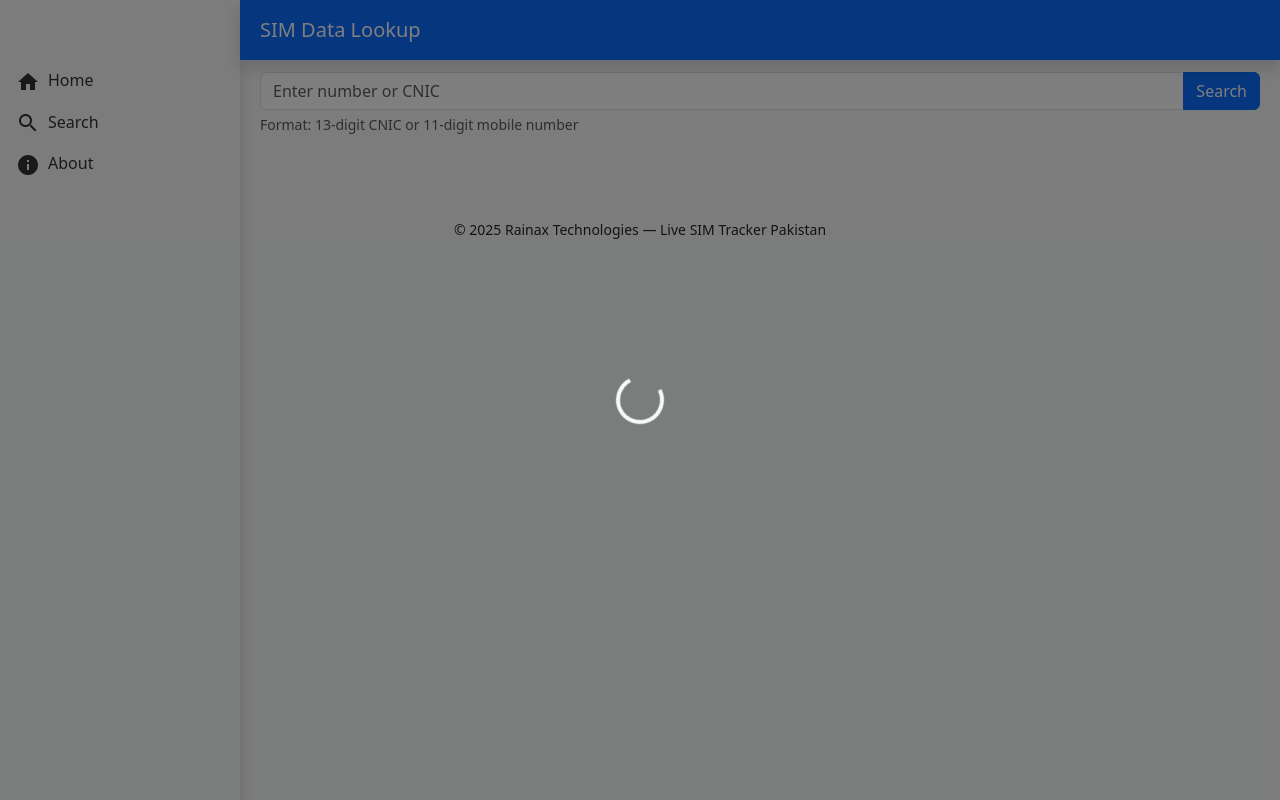
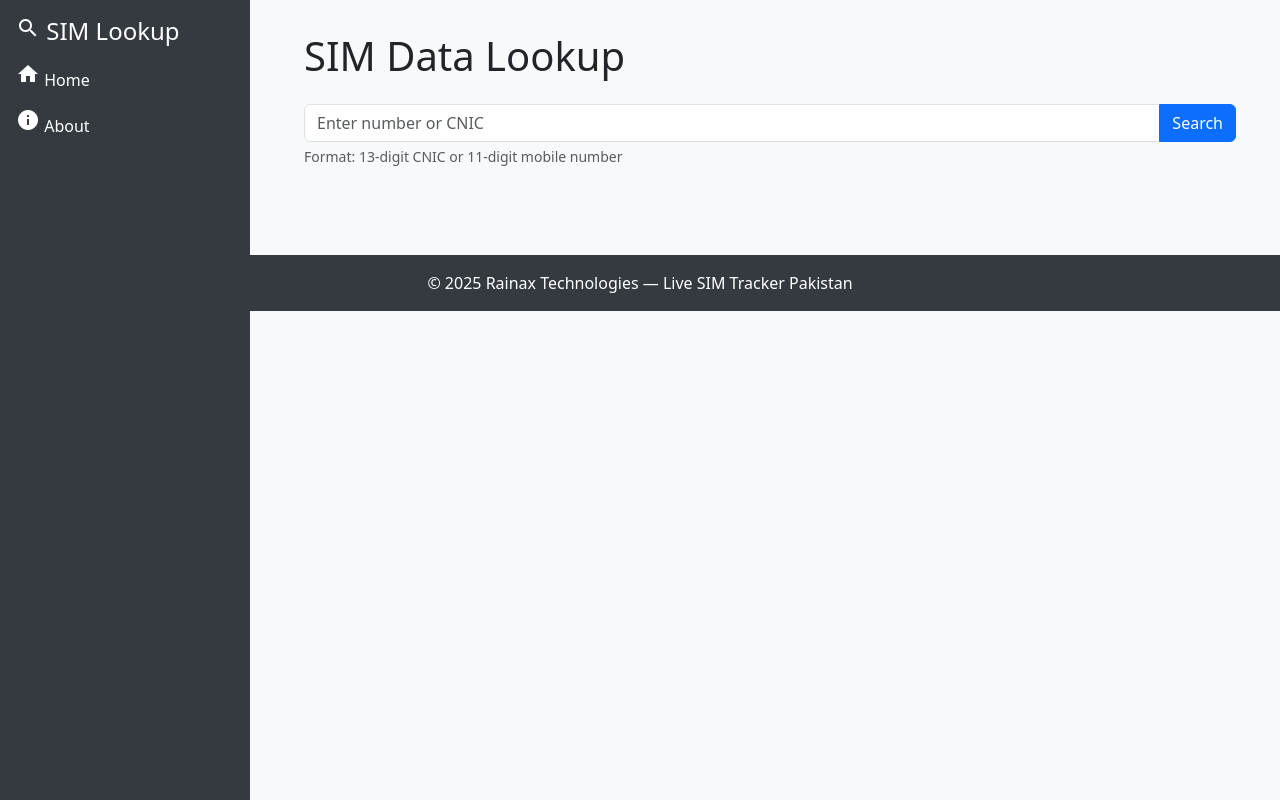
Before and after one commit to rainaxofficial/sims, a Flask app: page / in a window 1280 px wide. Run offline with Flask 3, Linux system fonts and the light colour scheme.

Commit message:
Update index.html

```diff
--- a/templates/index.html
+++ b/templates/index.html
@@ -1,11 +1,14 @@
 <!DOCTYPE html><html lang="en">
 <head>
-  <meta charset="UTF-8" />
-  <meta name="viewport" content="width=device-width, initial-scale=1" />
+  <meta charset="UTF-8">
   <title>SIM Data Lookup</title>
-  <link href="https://cdn.jsdelivr.net/npm/bootstrap@5.3.2/dist/css/bootstrap.min.css" rel="stylesheet" />
-  <link href="https://fonts.googleapis.com/icon?family=Material+Icons" rel="stylesheet" />
+  <meta name="viewport" content="width=device-width, initial-scale=1">
+  <link href="https://cdn.jsdelivr.net/npm/bootstrap@5.3.2/dist/css/bootstrap.min.css" rel="stylesheet">
+  <link href="https://fonts.googleapis.com/icon?family=Material+Icons" rel="stylesheet">
   <style>
+    body {
+      background-color: #f8f9fa;
+    }
     #loadingOverlay {
       display: none;
       position: fixed;
@@ -15,116 +18,68 @@
       justify-content: center;
       align-items: center;
     }
-    #toast-container {
-      position: fixed;
-      top: 1rem;
-      right: 1rem;
-      z-index: 1055;
+    .card {
+      margin-bottom: 1rem;
     }
     .sidebar {
-      width: 240px;
+      width: 250px;
       height: 100vh;
-      background-color: #f8f9fa;
       position: fixed;
       top: 0;
       left: 0;
-      padding-top: 60px;
-      transition: all 0.3s;
-      z-index: 1030;
+      background-color: #343a40;
+      color: #fff;
+      padding: 1rem;
     }
-    .sidebar .nav-link {
-      color: #333;
+    .sidebar a {
+      color: #fff;
+      display: block;
+      margin: 1rem 0;
+      text-decoration: none;
     }
     .content {
-      margin-left: 240px;
-      padding: 20px;
+      margin-left: 260px;
+      padding: 2rem;
     }
-    .header {
-      height: 60px;
-      background-color: #0d6efd;
+    footer {
+      text-align: center;
+      padding: 1rem;
+      background-color: #343a40;
       color: white;
-      display: flex;
-      align-items: center;
-      justify-content: space-between;
-      padding: 0 20px;
-      position: fixed;
-      top: 0;
-      left: 240px;
-      right: 0;
-      z-index: 1040;
-    }
-    .footer {
-      text-align: center;
-      padding: 10px;
-      background: #f8f9fa;
-      margin-top: 30px;
-      font-size: 14px;
-    }
-    @media (max-width: 768px) {
-      .sidebar {
-        left: -240px;
-      }
-      .sidebar.show {
-        left: 0;
-      }
-      .content {
-        margin-left: 0;
-      }
-      .header {
-        left: 0;
-      }
+      margin-top: 2rem;
     }
   </style>
 </head>
-<body class="bg-light">
-  <!-- Sidebar -->
-  <div class="sidebar shadow d-flex flex-column">
-    <a class="nav-link px-3 py-2" href="#"><span class="material-icons align-middle me-2">home</span>Home</a>
-    <a class="nav-link px-3 py-2" href="#"><span class="material-icons align-middle me-2">search</span>Search</a>
-    <a class="nav-link px-3 py-2" href="#"><span class="material-icons align-middle me-2">info</span>About</a>
-  </div>  <!-- Header -->  <div class="header shadow">
-    <div class="d-flex align-items-center">
-      <span class="material-icons d-md-none me-2" id="menuToggle">menu</span>
-      <h5 class="mb-0">SIM Data Lookup</h5>
+<body><div id="loadingOverlay" class="d-none d-flex">
+  <div class="spinner-border text-light" role="status" style="width: 3rem; height: 3rem;">
+    <span class="visually-hidden">Loading...</span>
   </div>
-  </div>  <!-- Loading Overlay -->  <div id="loadingOverlay" class="d-flex">
-    <div class="spinner-border text-light" style="width: 3rem; height: 3rem;"></div>
-  </div>  <!-- Content -->  <div class="content mt-5 pt-4">
-    <form id="lookupForm" class="mb-4 needs-validation" novalidate>
+</div><div class="sidebar">
+  <h4><span class="material-icons">search</span> SIM Lookup</h4>
+  <a href="#"><span class="material-icons">home</span> Home</a>
+  <a href="#"><span class="material-icons">info</span> About</a>
+</div><div class="content">
+  <div class="container">
+    <h1 class="mb-4">SIM Data Lookup</h1>
+    <form id="lookupForm" class="mb-4">
       <div class="input-group">
-        <input type="text" id="numberInput" name="number" class="form-control" placeholder="Enter number or CNIC" required />
+        <input type="text" id="numberInput" name="number" class="form-control" placeholder="Enter number or CNIC" required>
         <button type="submit" class="btn btn-primary">Search</button>
       </div>
       <div class="form-text text-muted mt-1">Format: 13-digit CNIC or 11-digit mobile number</div>
-    </form>
-    <div id="resultArea"></div>
-  </div>  <!-- Toast Container -->  <div id="toast-container"></div>  <!-- Footer -->  <div class="footer">
-    &copy; 2025 Rainax Technologies — Live SIM Tracker Pakistan
-  </div>  <script src="https://cdn.jsdelivr.net/npm/bootstrap@5.3.2/dist/js/bootstrap.bundle.min.js"></script>  <script>
+    </form><div id="resultArea"></div>
+
+  </div>
+</div><footer>
+  © 2025 Rainax Technologies — Live SIM Tracker Pakistan
+</footer><script src="https://cdn.jsdelivr.net/npm/bootstrap@5.3.2/dist/js/bootstrap.bundle.min.js"></script><script>
   const form = document.getElementById('lookupForm');
   const numberInput = document.getElementById('numberInput');
   const overlay = document.getElementById('loadingOverlay');
   const resultArea = document.getElementById('resultArea');
-    const sidebar = document.querySelector('.sidebar');
-    const menuToggle = document.getElementById('menuToggle');
-
-    menuToggle?.addEventListener('click', () => {
-      sidebar.classList.toggle('show');
-    });
 
   function showToast(message) {
-      const container = document.getElementById('toast-container');
-      const toast = document.createElement('div');
-      toast.className = 'toast align-items-center text-bg-danger border-0 show';
-      toast.setAttribute('role', 'alert');
-      toast.innerHTML = `
-        <div class="d-flex">
-          <div class="toast-body">${message}</div>
-          <button type="button" class="btn-close btn-close-white me-2 m-auto" data-bs-dismiss="toast" aria-label="Close"></button>
-        </div>
-      `;
-      container.appendChild(toast);
-      setTimeout(() => toast.remove(), 4000);
+    alert(message); // Simplified toast for now
   }
 
   function renderResults(data) {
@@ -134,16 +89,12 @@
     }
 
     const cards = data.results.map(r => `
-        <div class="card mb-3 shadow-sm">
+      <div class="card">
         <div class="card-body">
           <h5 class="card-title">Name: ${r.Name}</h5>
-            <hr />
           <p><strong>Mobile:</strong> ${r.Mobile}</p>
-            <hr />
           <p><strong>CNIC:</strong> ${r.CNIC}</p>
-            <hr />
           <p><strong>Address:</strong> ${r.Address}</p>
-            <hr />
           <p><strong>Country:</strong> ${r.Country}</p>
         </div>
       </div>
@@ -163,7 +114,7 @@
       return;
     }
 
-      overlay.style.display = 'flex'; // Show loading spinner
+    overlay.classList.remove('d-none');
 
     try {
       const response = await fetch('/', {
@@ -181,12 +132,12 @@
     } catch (err) {
       showToast("🚫 Network error.");
     } finally {
-        overlay.style.display = 'none'; // Hide loading spinner after success or error
+      overlay.classList.add('d-none');
     }
   });
 
   window.addEventListener('DOMContentLoaded', () => {
-      overlay.style.display = 'none';
+    overlay.classList.add('d-none');
   });
 </script></body>
 </html>
```
Lines whose indentation alone changed are shown as unchanged.
